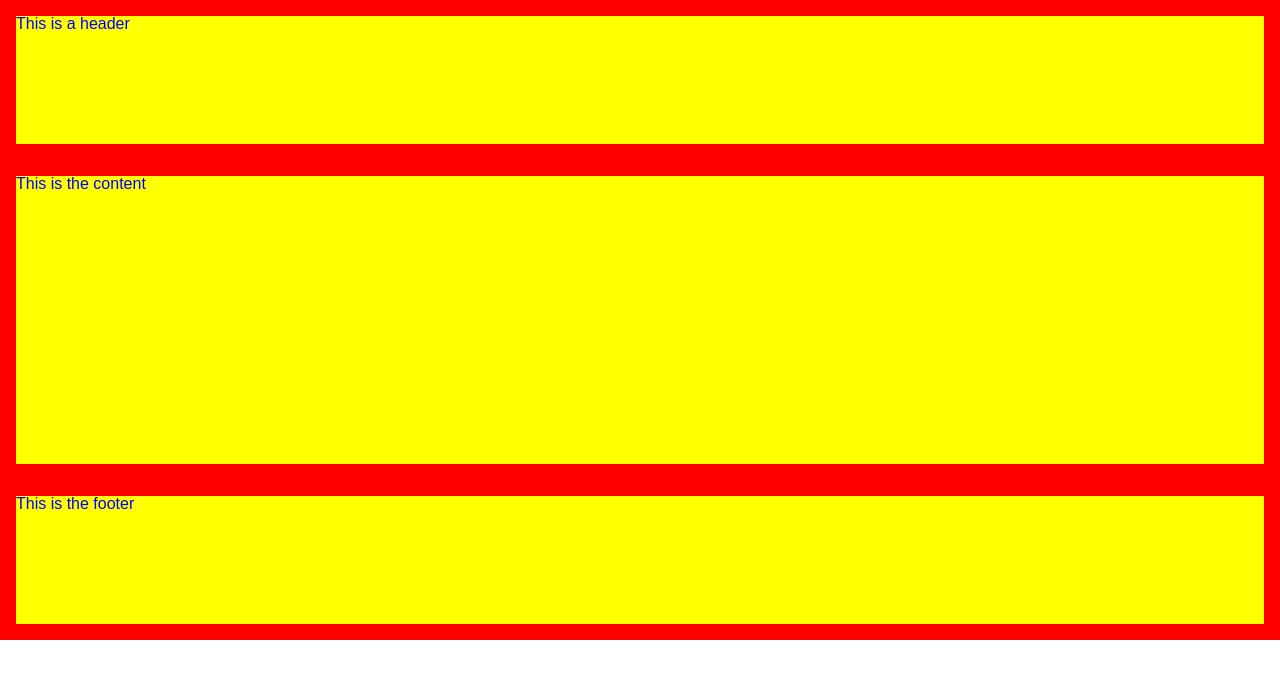
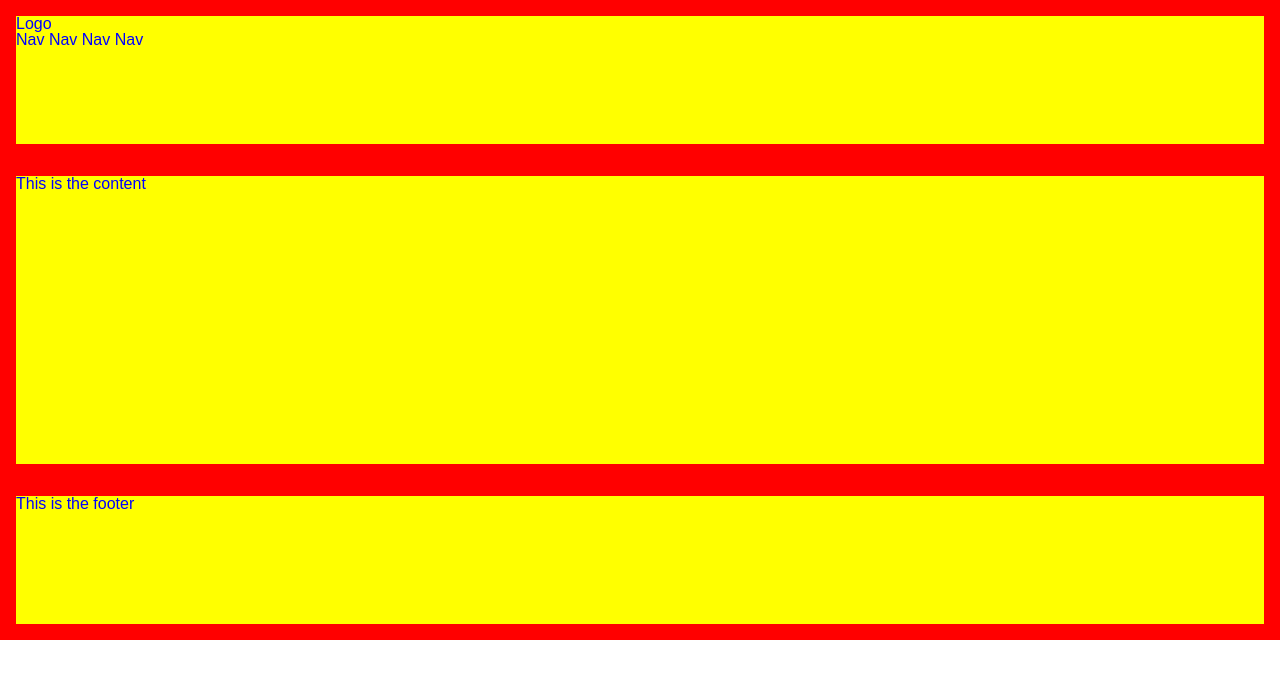
Before and after one commit to JBRolz/basic_nested_grids, a plain HTML site: page index.html in a window 1280 px wide. Drawn offline with Linux system fonts and the light colour scheme; a web font is replaced by a local one.

Commit message:
Added header elements in html

```diff
--- a/index.html
+++ b/index.html
@@ -19,7 +19,19 @@
     <div class="wrapper">
 
       <header>
-        <p>This is a header</p>
+        <!-- Company logo imag -->
+        <span>Logo</span>
+
+        <!-- Menu navigation links -->
+        <nav>
+          <ul>
+            <span>Nav</span>
+            <span>Nav</span>
+            <span>Nav</span>
+            <span>Nav</span>
+          </ul>
+        </nav>
+
 
       </header>
 
```
